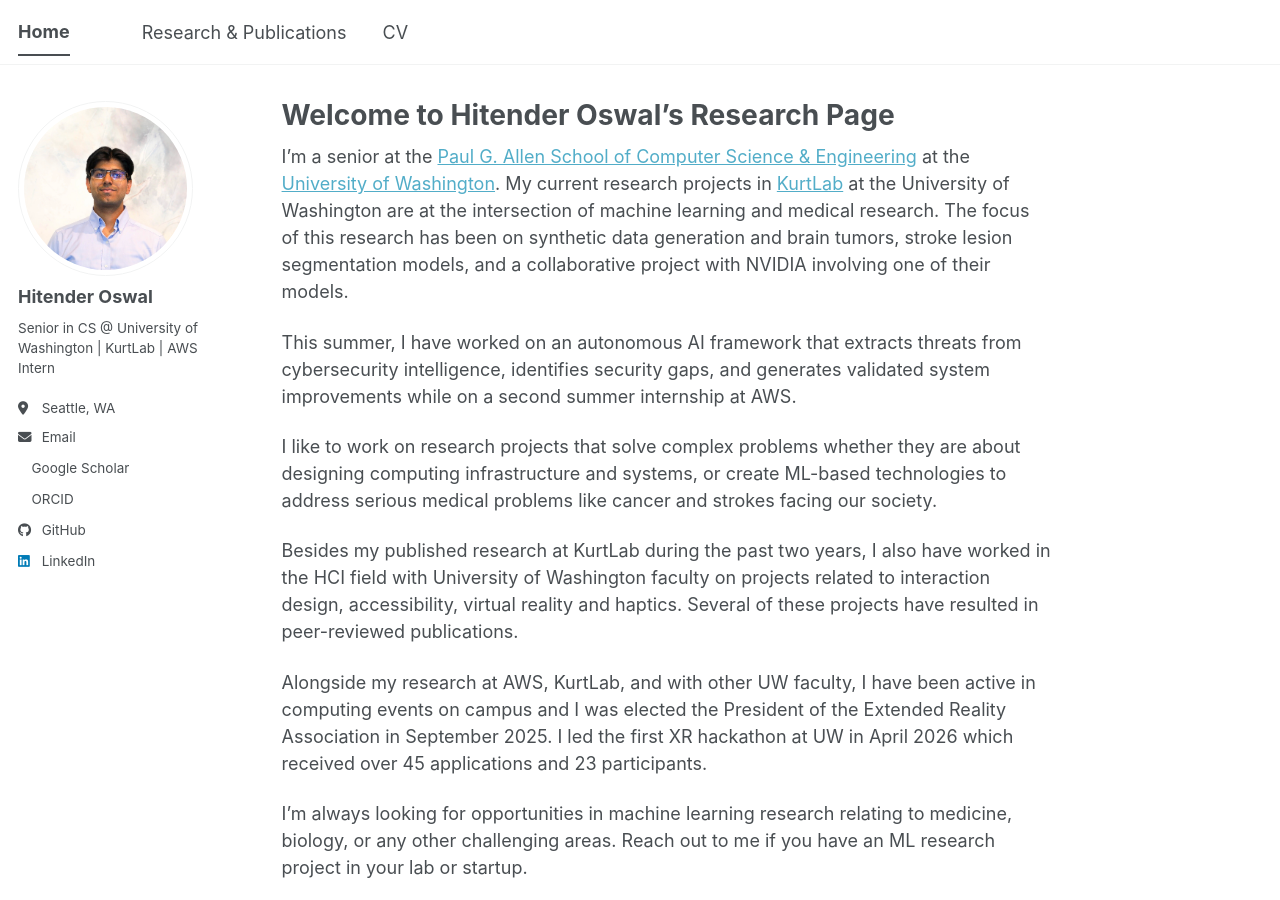
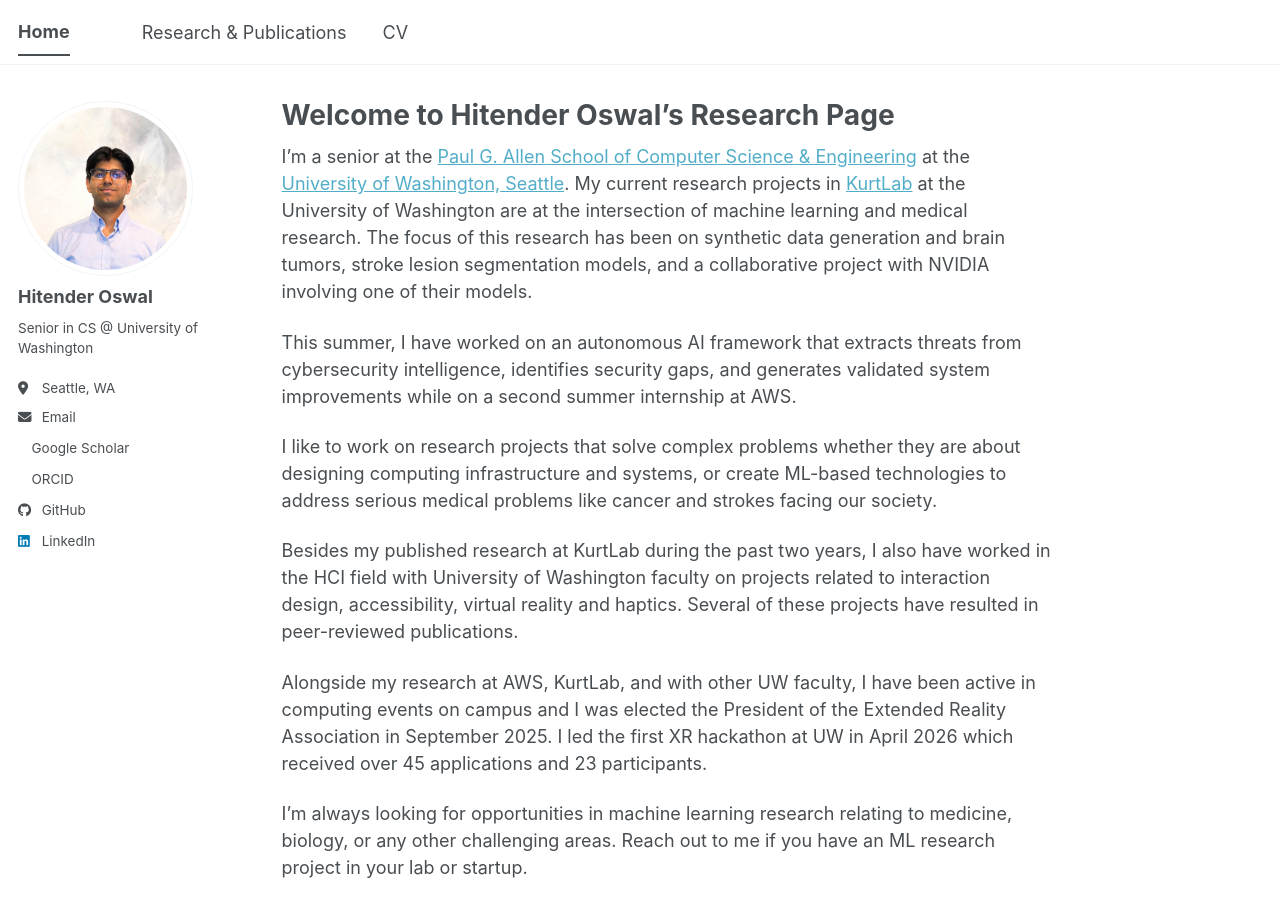
Before and after one commit to HitenderOswal/HitenderOswal.github.io, a Jekyll site: the page built from _pages/about.md, in a window 1280 px wide and 900 px high. Built offline with Jekyll 4.4.1, drawn with Linux system fonts in a browser that asks for light colours; a style sheet for code colours, icons or effects is not loaded.

Commit message:
Update author bio and description, update UW Seattle in about.md

```diff
--- a/_config.yml
+++ b/_config.yml
@@ -12,7 +12,7 @@
 title                    : "Hitender Oswal"
 title_separator          : "-"
 name                     : "Hitender Oswal"
-description              : "Senior in Computer Science @ University of Washington | KurtLab | AWS Intern"
+description              : "Senior in Computer Science @ University of Washington"
 url                      : "https://hitenderoswal.github.io"
 baseurl                  : ""
 repository               : "hitender/hitender.github.io"
@@ -25,7 +25,7 @@
   avatar           : "profile.jpg"
   name             : "Hitender Oswal"
   pronouns         : # example: "she/her"
-  bio              : "Senior in CS @ University of Washington | KurtLab | AWS Intern"
+  bio              : "Senior in CS @ University of Washington"
   location         : "Seattle, WA"
   employer         : #
   uri              : #
--- a/_pages/about.md
+++ b/_pages/about.md
@@ -7,7 +7,7 @@
   - /about.html
 ---
 
-I'm a senior at the [Paul G. Allen School of Computer Science & Engineering](https://www.cs.washington.edu/) at the [University of Washington](https://www.washington.edu/). My current research projects in [KurtLab](https://www.kurtlab.com/) at the University of Washington are at the intersection of machine learning and medical research. The focus of this research has been on synthetic data generation and brain tumors, stroke lesion segmentation models, and a collaborative project with NVIDIA involving one of their models.
+I'm a senior at the [Paul G. Allen School of Computer Science & Engineering](https://www.cs.washington.edu/) at the [University of Washington, Seattle](https://www.washington.edu/). My current research projects in [KurtLab](https://www.kurtlab.com/) at the University of Washington are at the intersection of machine learning and medical research. The focus of this research has been on synthetic data generation and brain tumors, stroke lesion segmentation models, and a collaborative project with NVIDIA involving one of their models.
 
 This summer, I have worked on an autonomous AI framework that extracts threats from cybersecurity intelligence, identifies security gaps, and generates validated system improvements while on a second summer internship at AWS.
 
```
